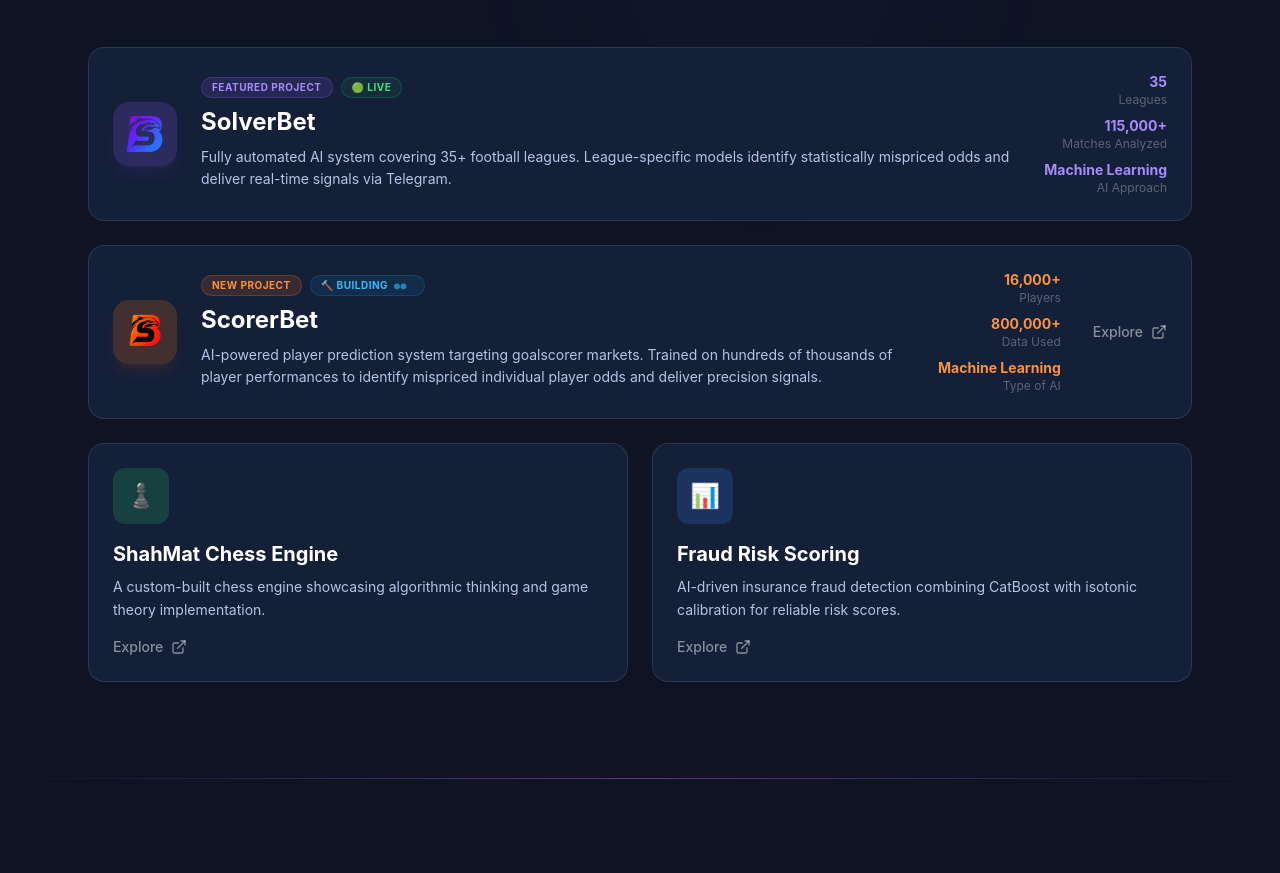
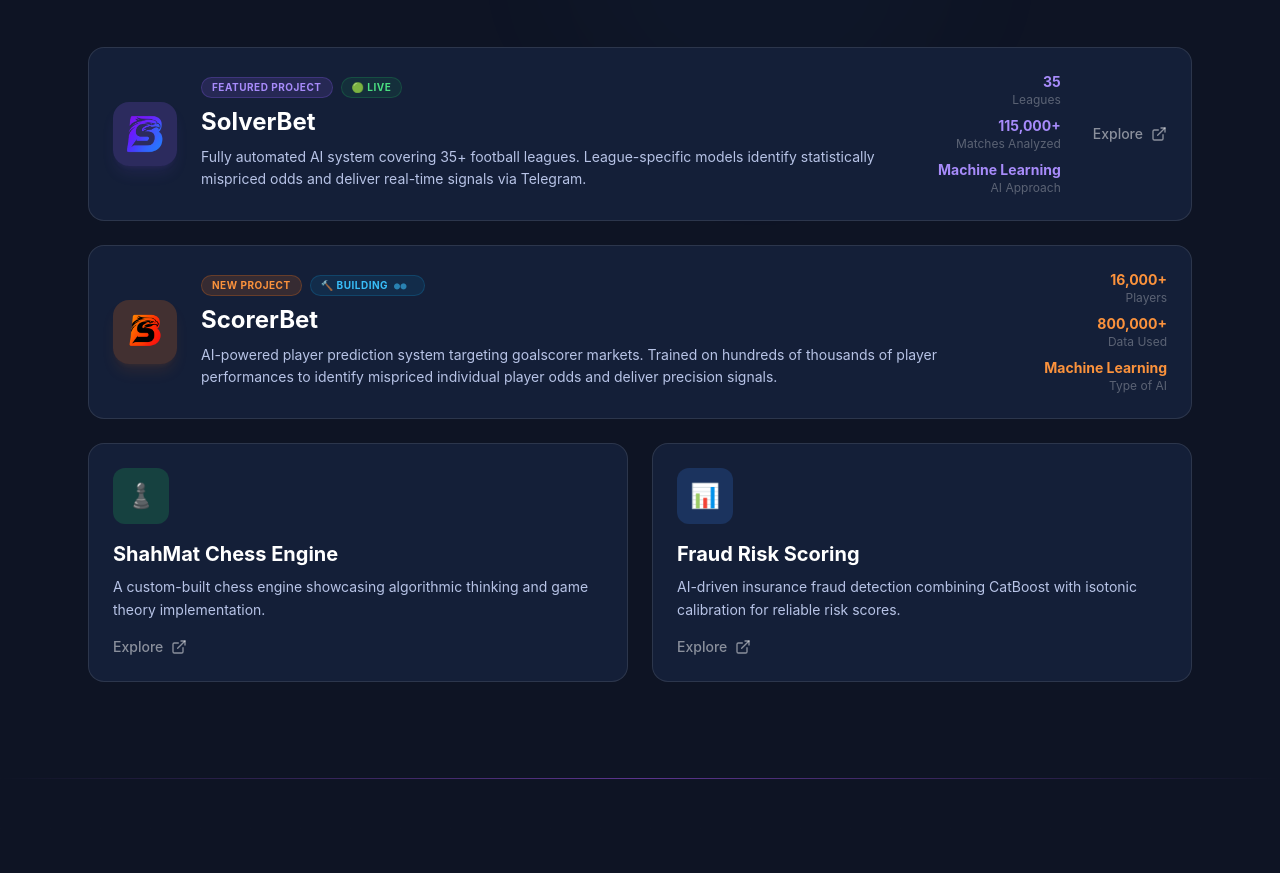
Before and after one commit to ag-algolab/ag-algolab.github.io, a React (Vite) app: page / in a window 1280 px wide. Shown: the part 3095-3968 px from the top of the page. Built offline with nearby package versions, Linux system fonts and the light colour scheme.

Commit message:
Enhance UI with explore link and cleanup
Added an explore link section to the UI and removed an unused div.

```diff
--- a/src/App.jsx
+++ b/src/App.jsx
@@ -1094,6 +1094,12 @@ function Home() {
                         <div key={s.label} className="text-right"><div className="text-violet-400 font-bold text-sm">{s.value}</div><div className="text-white/30 text-xs">{s.label}</div></div>
                       ))}
                     </div>
+                    <div className="flex-shrink-0 md:ml-2">
+                      <div className="flex items-center gap-2 text-white/50 group-hover:text-violet-400 transition-colors">
+                        <span className="text-sm font-medium hidden md:block">Explore</span>
+                        <ExternalLink className="w-4 h-4" />
+                      </div>
+                    </div>
                   </div>
                 </motion.div>
               </Link>
@@ -1126,9 +1132,6 @@ function Home() {
                       {[{ label: 'Players', value: '16,000+' },{ label: 'Data Used', value: '800,000+' },{ label: 'Type of AI', value: 'Machine Learning' }].map((s) => (
                         <div key={s.label} className="text-right"><div className="text-orange-400 font-bold text-sm">{s.value}</div><div className="text-white/30 text-xs">{s.label}</div></div>
                       ))}
-                    </div>
-                    <div className="flex-shrink-0 md:ml-2">
-                      <div className="flex items-center gap-2 text-white/50 group-hover:text-orange-400 transition-colors"><span className="text-sm font-medium hidden md:block">Explore</span><ExternalLink className="w-4 h-4" /></div>
                     </div>
                   </div>
                 </motion.div>
```
